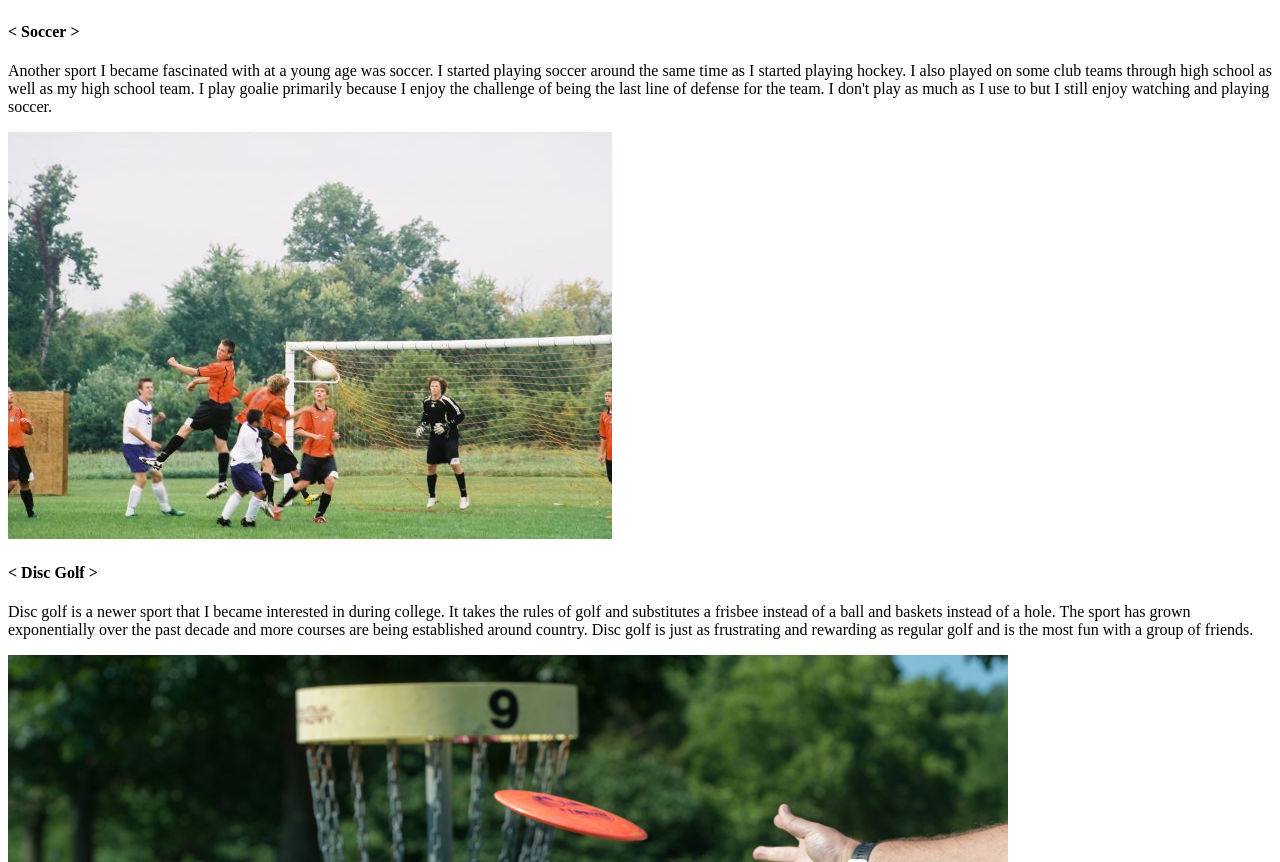
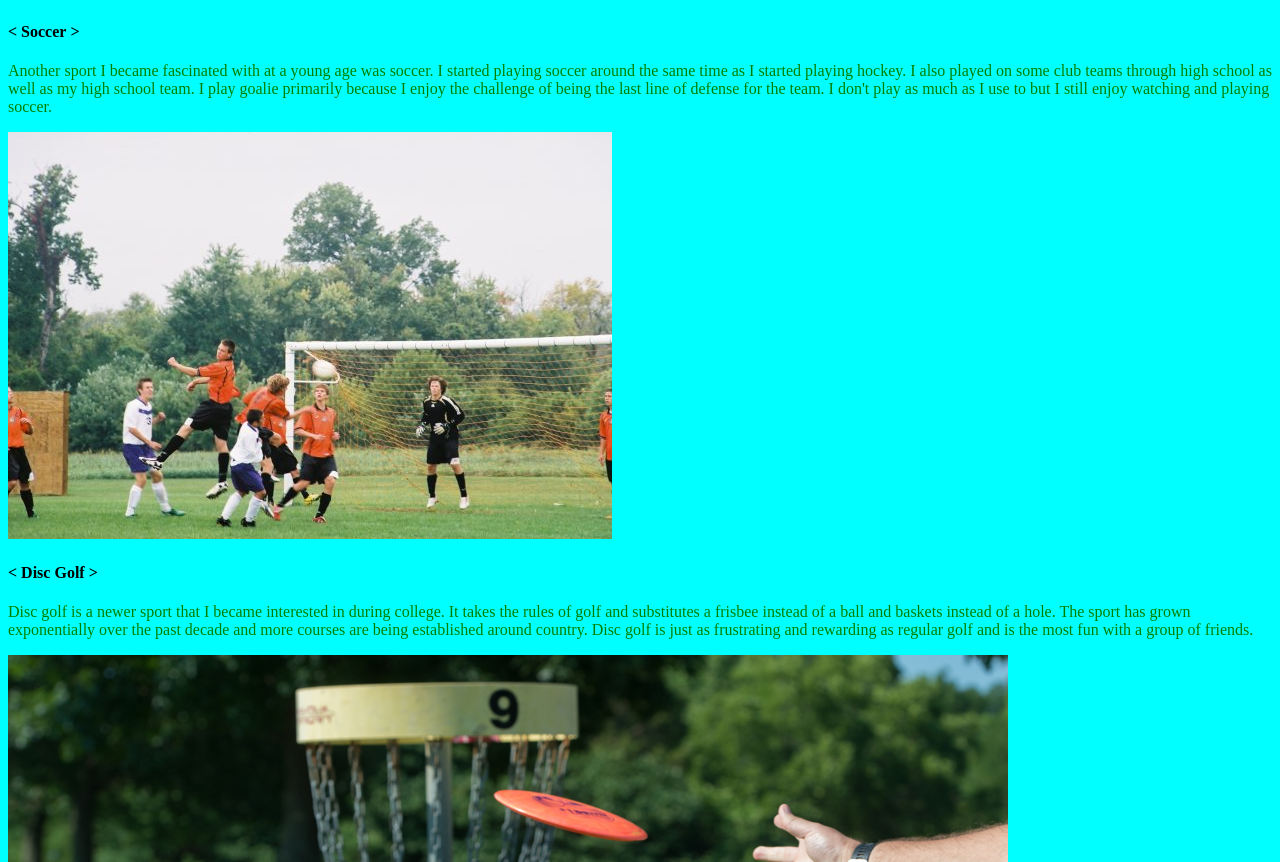
Before and after one commit to Stl-LC101-MAY-2022/js-assignment-4-html-me-something-adonelson26, a website: page index.html in a window 1280 px wide. Shown: the part 2916-3778 px from the top of the page. Drawn offline with Linux system fonts and the light colour scheme.

Commit message:
Changes CSS

```diff
--- a/index.html
+++ b/index.html
@@ -57,12 +57,12 @@
             </p>
             <img src="images/hockey.jpg">
             <h4><b>&lt;&nbsp;Soccer&nbsp;&gt;</b></h4>
-            <p>Another sport I became fascinated with at a young age was soccer. I started playing soccer around the same time as I started playing hockey. I also played on some club teams through high school as well as my
+            <p class="funParagraph">Another sport I became fascinated with at a young age was soccer. I started playing soccer around the same time as I started playing hockey. I also played on some club teams through high school as well as my
                high school team. I play goalie primarily because I enjoy the challenge of being the last line of defense for the team. I don't play as much as I use to but I still enjoy watching and playing soccer.
             </p>
             <img src="images/soccer.jpg">
             <h4><b>&lt;&nbsp;Disc Golf&nbsp;&gt;</b></h4>
-            <p>Disc golf is a newer sport that I became interested in during college. It takes the rules of golf and substitutes a frisbee instead of a ball and baskets instead of a hole. The sport has grown exponentially over the past decade
+            <p class="funParagraph">Disc golf is a newer sport that I became interested in during college. It takes the rules of golf and substitutes a frisbee instead of a ball and baskets instead of a hole. The sport has grown exponentially over the past decade
                and more courses are being established around country. Disc golf is just as frustrating and rewarding as regular golf and is the most fun with a group of friends.
             </p>
             <img src="images/disc_golf.jpg" height = "500">
--- a/styles.css
+++ b/styles.css
@@ -1,4 +1,5 @@
 body {
+        background-color: aqua;
         display: block;
         margin: 8px;
 }
```
